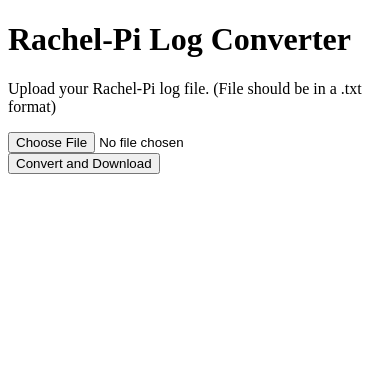
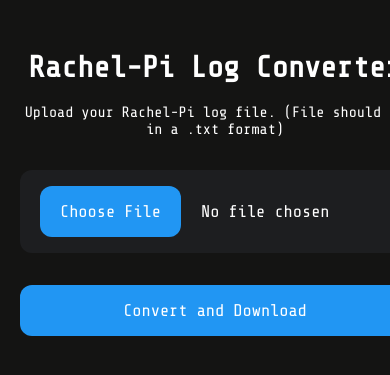
Before and after one commit to Llewellyn500/RACHEL-Pi-log-file-converter, a Flask app: page / in a window 390 px wide; the page is wider, and only the part inside the window is pictured. Shown: the top 375 px of that part. Run offline with Flask 3, Linux system fonts and the light colour scheme.

Commit message:
design completed

```diff
--- /dev/null
+++ b/static/css/main.css
@@ -0,0 +1,253 @@
+@import url("https://fonts.googleapis.com/css2?family=Share+Tech+Mono&display=swap");
+
+:root {
+  --mainTextColor: #fff;
+  --secondaryTextColor: #d4d4d4;
+  --mainLinkColor: #2196f3;
+  --mainBorderColor: #1d1d1d;
+  --mainBgColor: #141413;
+}
+
+* {
+  font-family: "Share Tech Mono", monospace;
+  margin: 0;
+  padding: 0;
+}
+
+body {
+  background-color:var(--mainBgColor);
+  color: var(--mainTextColor);
+}
+.container {
+  width: 100%;
+  max-width: 1200px;
+  margin: 0 auto;
+  margin-top: 50px;
+  padding: 0 20px;
+}
+
+.title {
+  text-align: center;
+  font-size: 40px;
+  font-weight: 900;
+  margin-top: 20px;
+  margin-bottom: 20px;
+}
+
+.note {
+  text-align: center;
+  font-size: 20px;
+}
+
+.note-info {
+  text-align: center;
+  font-size: 15px;
+  margin-bottom: 10px;
+  margin-top: -10px;
+  color: var(--mainLinkColor);
+}
+
+.link {
+  text-decoration: none;
+  text-align: center;
+  font-weight: 900;
+  margin-top: 20px;
+  margin-bottom: 10px;
+  transition: 0.2s;
+}
+.link a{
+  text-decoration: none;
+  color: var(--mainLinkColor);
+}
+
+.link a:hover {
+  color: var(--mainTextColor);
+}
+
+.pick_file {
+  background-color: var(--mainBorderColor);
+  box-sizing: border-box;
+  color: var(--mainTextColor);
+  width: 100%;
+  margin: 0;
+  border: none;
+  border-radius: 12px;
+  padding: 16px 20px;
+  font-size: 17px;
+  font-weight: 400;
+  margin-top: 32px;
+}
+.pick_file::-webkit-file-upload-button {
+  font-family: "Share Tech Mono", monospace;
+  color: var(--mainTextColor);
+  border: none;
+  border-radius: 12px;
+  padding: 16px 20px;
+  font-size: 17px;
+  font-weight: 500;
+  margin-right: 20px;
+  background-color: var(--mainLinkColor);
+  cursor: pointer;
+  transition: 0.3s;
+}
+.pick_file::-webkit-file-upload-button:hover {
+  color: var(--mainLinkColor);
+  background-color: var(--mainTextColor);
+}
+
+.convert{
+  background-color: #2196f3;
+  box-sizing: border-box;
+  color: #fff;
+  width: 100%;
+  margin: 0;
+  border: none;
+  border-radius: 12px;
+  padding: 16px 20px;
+  font-size: 17px;
+  font-weight: 400;
+  margin-top: 32px;
+  cursor: pointer;
+  transition: 0.3s;
+}
+
+.convert::hover{
+  background-color: #44a4f1;
+}
+
+@media screen and (max-width:600px) {
+  .container {
+    width: 100%;
+    max-width: 600px;
+    margin: 0 auto;
+    margin-top: 50px;
+    padding: 0 20px;
+  }
+  .title {
+    text-align: center;
+    font-size: 30px;
+    font-weight: 900;
+    margin-top: 20px;
+    margin-bottom: 20px;
+  }
+  .note {
+    text-align: center;
+    font-size: 15px;
+  }
+  .note-info {
+    text-align: center;
+    font-size: 15px;
+    margin-bottom: 10px;
+    margin-top: -10px;
+    color: #2196f3;
+  }
+
+  .pick_file {
+    background-color: #1d1e20;
+    box-sizing: border-box;
+    color: #fff;
+    width: 100%;
+    margin: 0;
+    border: none;
+    border-radius: 12px;
+    padding: 16px 20px;
+    font-size: 17px;
+    font-weight: 400;
+    margin-top: 32px;
+  }
+  .pick_file::-webkit-file-upload-button {
+    font-family: "Share Tech Mono", monospace;
+    color: #fff;
+    border: none;
+    border-radius: 12px;
+    padding: 16px 20px;
+    font-size: 17px;
+    font-weight: 500;
+    margin-right: 20px;
+    background-color: #2196f3;
+    cursor: pointer;
+    transition: 0.3s;
+  }
+  .pick_file::-webkit-file-upload-button:hover {
+    background-color: #44a4f1;
+  }
+  .convert{
+    background-color: #2196f3;
+    box-sizing: border-box;
+    color: #fff;
+    width: 100%;
+    margin: 0;
+    border: none;
+    border-radius: 12px;
+    padding: 16px 20px;
+    font-size: 17px;
+    font-weight: 400;
+    margin-top: 32px;
+    cursor: pointer;
+    transition: 0.3s;
+  }
+}
+
+  @media screen and (max-width: 390px) {
+    .container {
+      width: 100%;
+      max-width: 390px;
+      margin: 0 auto;
+      margin-top: 50px;
+      padding: 0 20px;
+    }
+    .title {
+      text-align: center;
+      font-size: 30px;
+      font-weight: 900;
+      margin-top: 20px;
+      margin-bottom: 20px;
+    }
+    .note {
+      text-align: center;
+      font-size: 15px;
+    }
+    .pick_file {
+      background-color: #1d1e20;
+      box-sizing: border-box;
+      color: #fff;
+      margin: 0;
+      border: none;
+      border-radius: 12px;
+      padding: 16px 20px;
+      font-size: 17px;
+      font-weight: 400;
+      margin-top: 32px;
+    }
+    .pick_file::-webkit-file-upload-button {
+      font-family: "Share Tech Mono", monospace;
+      color: #fff;
+      border: none;
+      border-radius: 12px;
+      padding: 16px 20px;
+      font-size: 17px;
+      font-weight: 500;
+      margin-right: 20px;
+      background-color: #2196f3;
+      cursor: pointer;
+      transition: 0.3s;
+    }
+    .pick_file::-webkit-file-upload-button:hover {
+      background-color: #44a4f1;
+    }
+    .convert{
+      background-color: #2196f3;
+      box-sizing: border-box;
+      color: #fff;
+      width: 100%;
+      margin: 0;
+      border: none;
+      border-radius: 12px;
+      padding: 16px 20px;
+      font-size: 17px;
+      font-weight: 400;
+      margin-top: 32px;
+      cursor: pointer;
+      transition: 0.3s;
+    }
+  }
--- a/templates/index.html
+++ b/templates/index.html
@@ -1,14 +1,24 @@
 <!DOCTYPE html>
-<html>
-<head>
+<html lang="en">
+  <head>
+    <meta charset="UTF-8" />
+    <meta http-equiv="X-UA-Compatible" content="IE=edge" />
+    <meta name="viewport" content="width=device-width, initial-scale=1.0" />
+    <link rel="stylesheet" href="../static/css/main.css" />
     <title>Rachel-Pi Log Converter</title>
-</head>
-<body>
-    <h1>Rachel-Pi Log Converter</h1>
-    <p>Upload your Rachel-Pi log file. (File should be in a .txt format)</p>
+  </head>
+  <body>
+    <div class="container">
+        <h1 class="title">
+            Rachel-Pi Log Converter
+        </h1>
+    <p class="note">
+        Upload your Rachel-Pi log file. (File should be in a .txt format)
+    </p>
     <form method="POST" enctype="multipart/form-data">
-        <input type="file" name="file">
-        <input type="submit" value="Convert and Download">
+      <input class="pick_file" type="file" name="file" />
+      <input class="convert" type="submit" value="Convert and Download" />
     </form>
-</body>
+</div>
+  </body>
 </html>
```
Also changed, not shown: static/css/complete.css (added, +201 -0 lines), templates/complete.html (+18 -10 lines).
